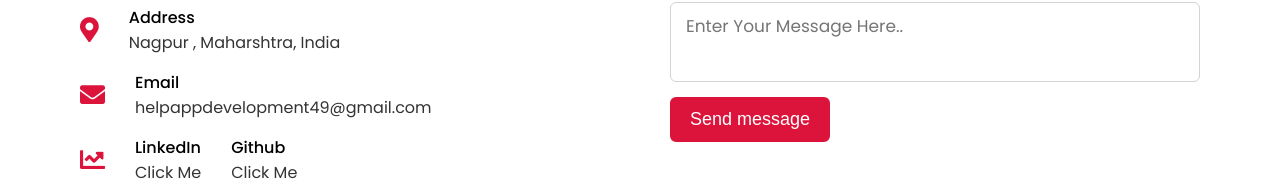
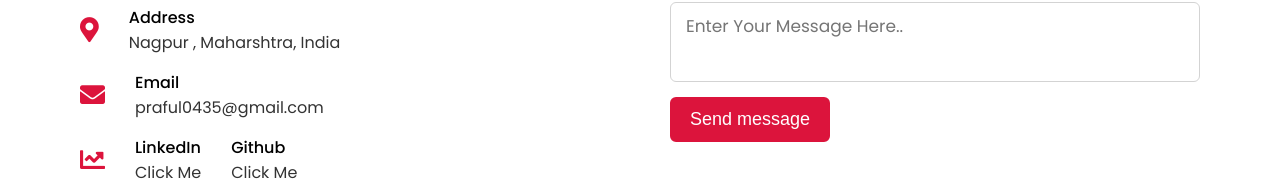
Before and after one commit to PRAFULDESHMUKH0435/static-website, a plain HTML site: page index.html in a window 1280 px wide. Shown: the part 4136-4321 px from the top of the page. Drawn offline with nearby package versions, Linux system fonts and the light colour scheme.

Commit message:
Update index.html
Email Address Updated

```diff
--- a/index.html
+++ b/index.html
@@ -243,7 +243,7 @@
                             <i class="fas fa-envelope"></i>
                             <div class="info">
                                 <div class="head">Email</div>
-                                <div class="sub-title">helpappdevelopment49@gmail.com</div>
+                                <div class="sub-title">praful0435@gmail.com</div>
                             </div>
                         </div>
                         <div class="row">
```
